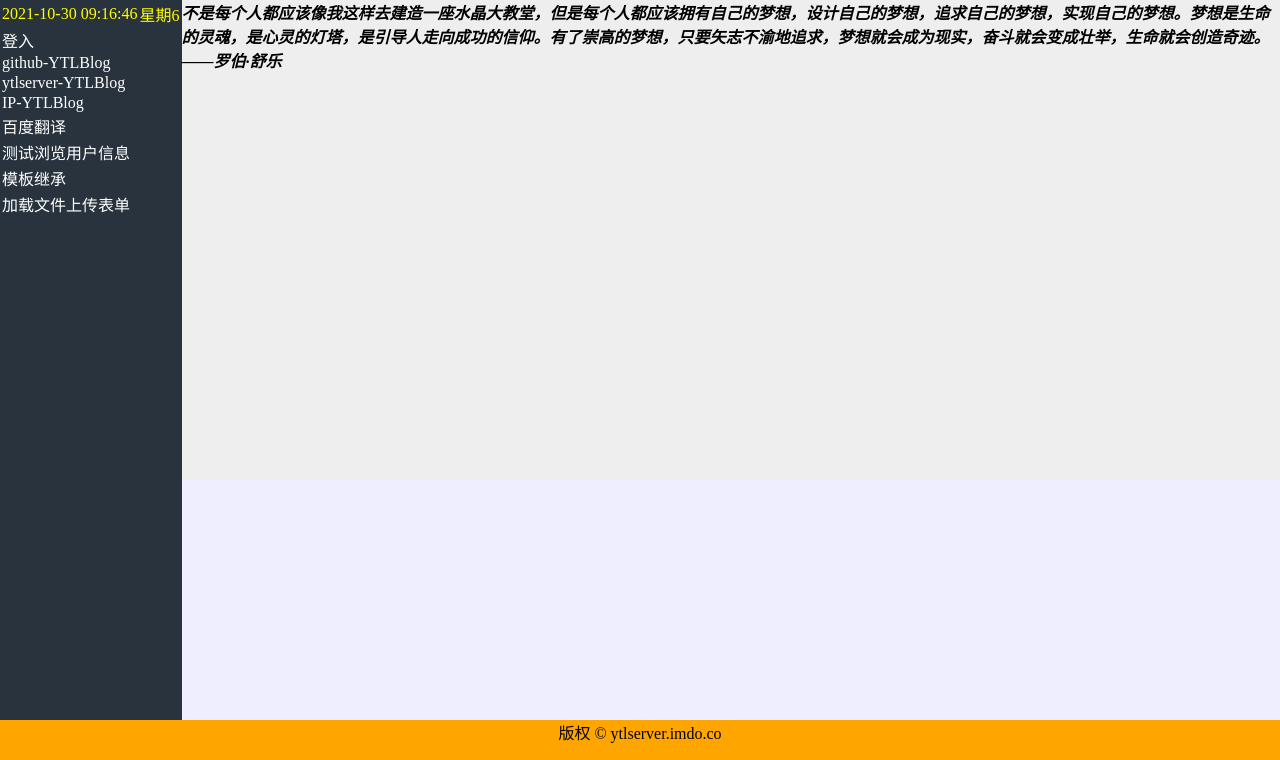
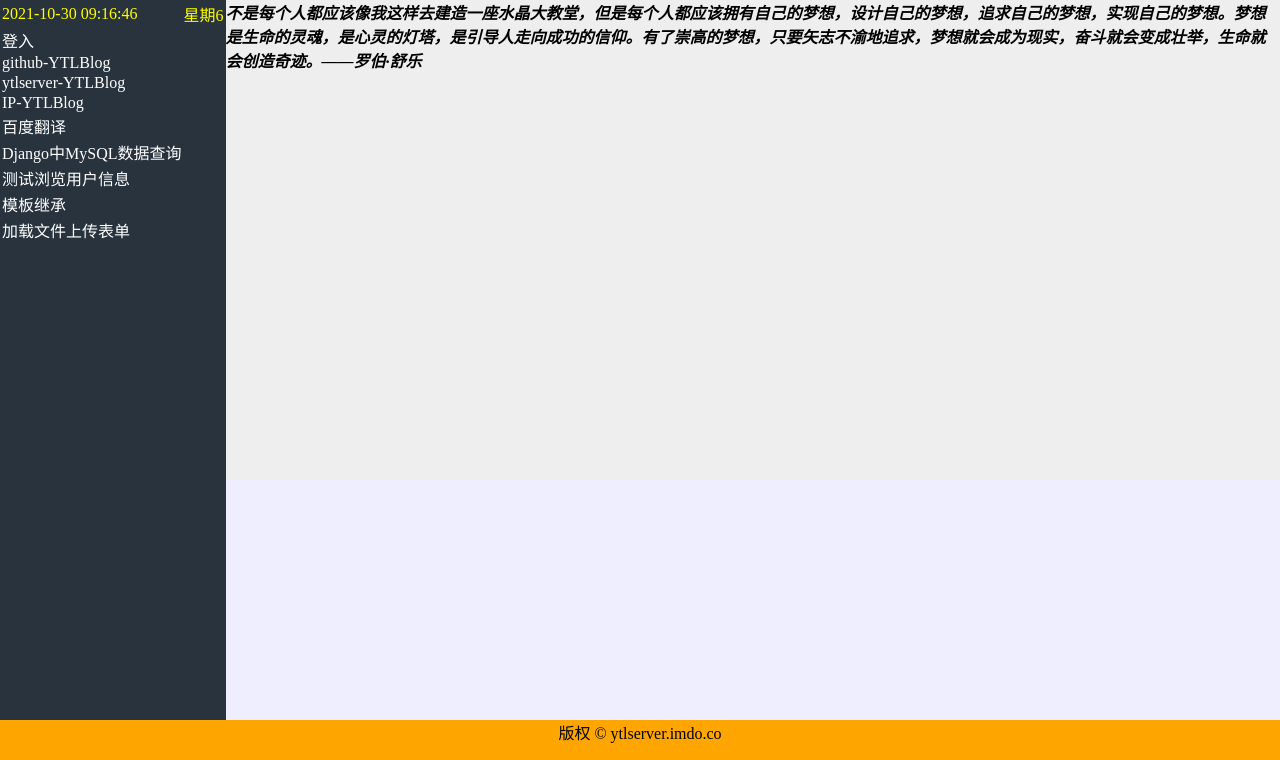
Before and after one commit to YtlGitHub/YTLDjangoSever, a Django app: page / in a window 1280 px wide. Shown: the part 40-800 px from the top of the page. Run offline with Django 3.2, Linux system fonts and the light colour scheme.

Commit message:
Update index.html

```diff
--- a/mydemo/templates/myapp/index/index.html
+++ b/mydemo/templates/myapp/index/index.html
@@ -48,6 +48,9 @@
 		<td><a href="https://fanyi.baidu.com">百度翻译</a></td>
 	</tr>
 	<tr>
+		<td><a href="https://blog.csdn.net/wode_124/article/details/83099723">Django中MySQL数据查询</a></td>
+	</tr>
+	<tr>
 		<td><a href="{% url 'indexUsers2' 1 %}">测试浏览用户信息</a></td>
 	</tr>
 	<tr>
```
